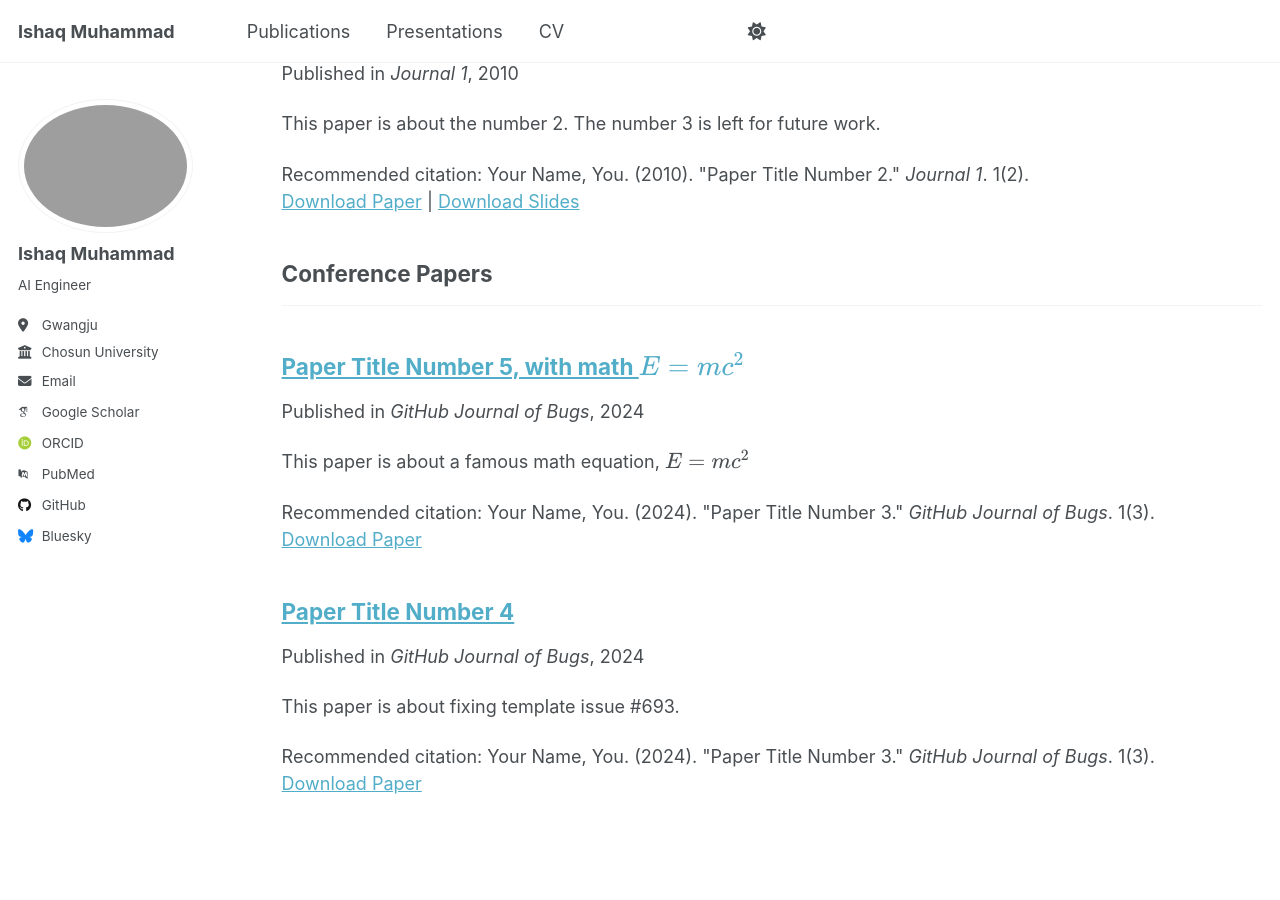
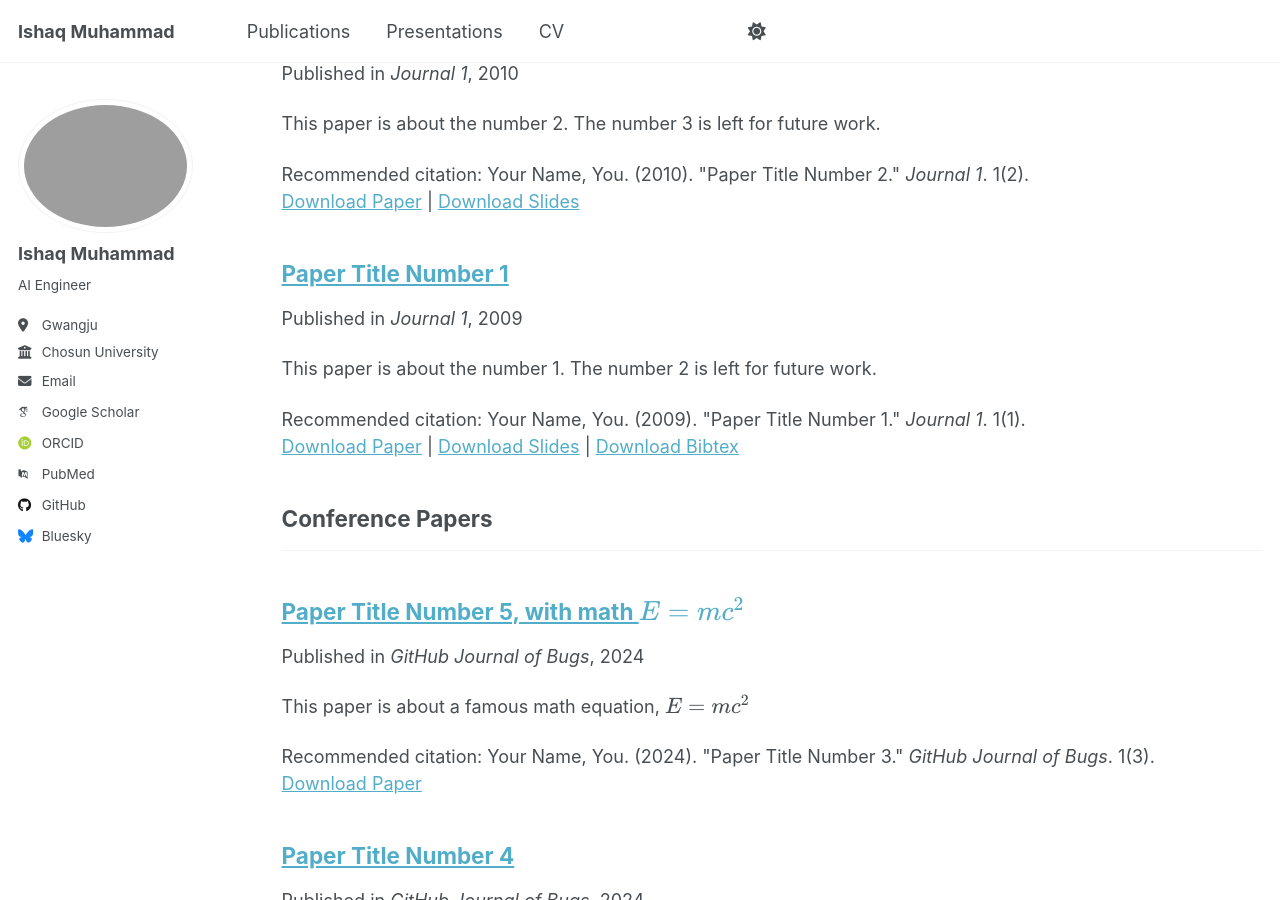
Before and after one commit to IshaqMKhan/IshaqMKhan.github.io, a Jekyll site: the page built from _pages/publications.html, in a window 1280 px wide and 900 px high, scrolled down 534 px. Built offline with Jekyll 4.4.1, drawn with Linux system fonts in a browser that asks for light colours; some web fonts are replaced; a script that is not in the unit is left out; a file with an impossible date is left out.

Commit message:
Update 2009-10-01-paper-title-number-1.md

```diff
--- a/_publications/2009-10-01-paper-title-number-1.md
+++ b/_publications/2009-10-01-paper-title-number-1.md
@@ -1,11 +1,11 @@
 ---
-title: "BONE-Net: A novel hybrid deep learning model for effective osteoporosis detection"
+title: "Paper Title Number 1"
 collection: publications
 category: manuscripts
 permalink: /publication/2009-10-01-paper-title-number-1
 excerpt: 'This paper is about the number 1. The number 2 is left for future work.'
-date: 2025
-venue: 'Plos One'
+date: 2009-10-01
+venue: 'Journal 1'
 slidesurl: 'http://academicpages.github.io/files/slides1.pdf'
 paperurl: 'http://academicpages.github.io/files/paper1.pdf'
 bibtexurl: 'http://academicpages.github.io/files/bibtex1.bib'
```
